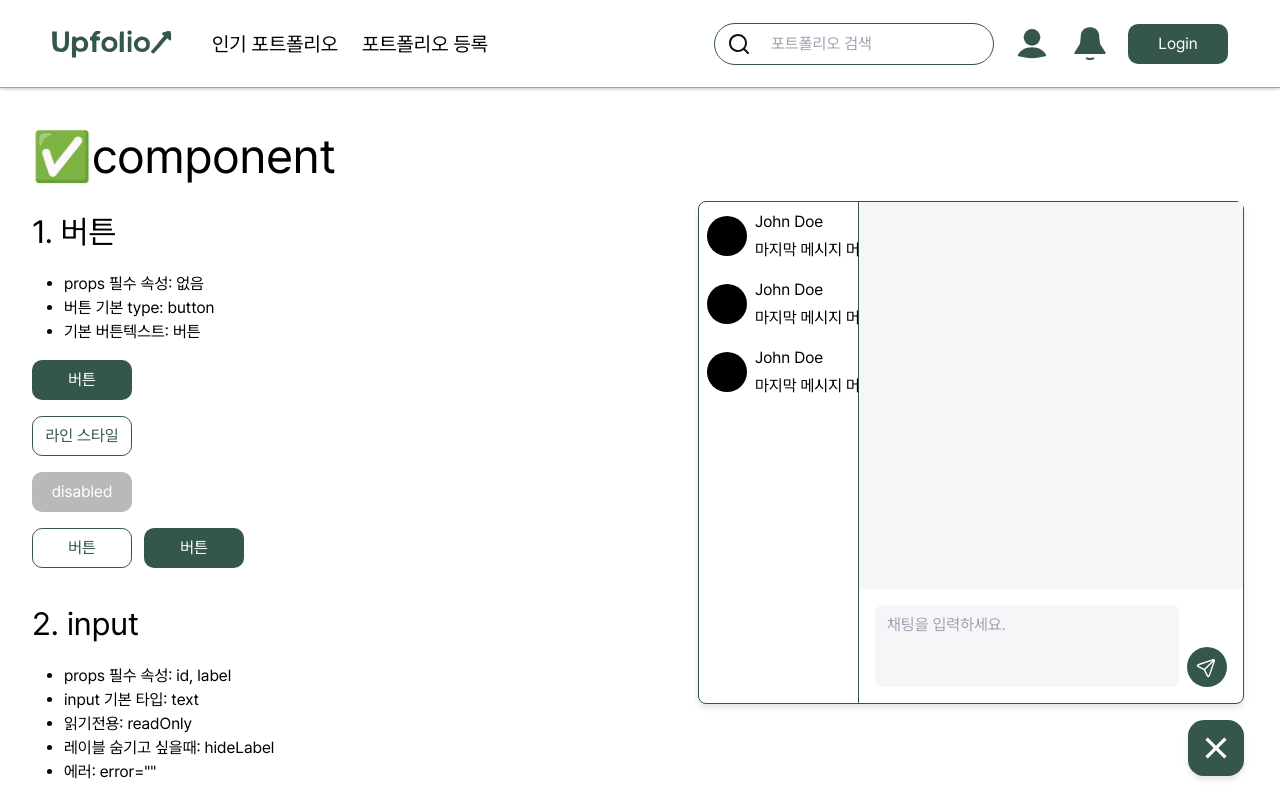
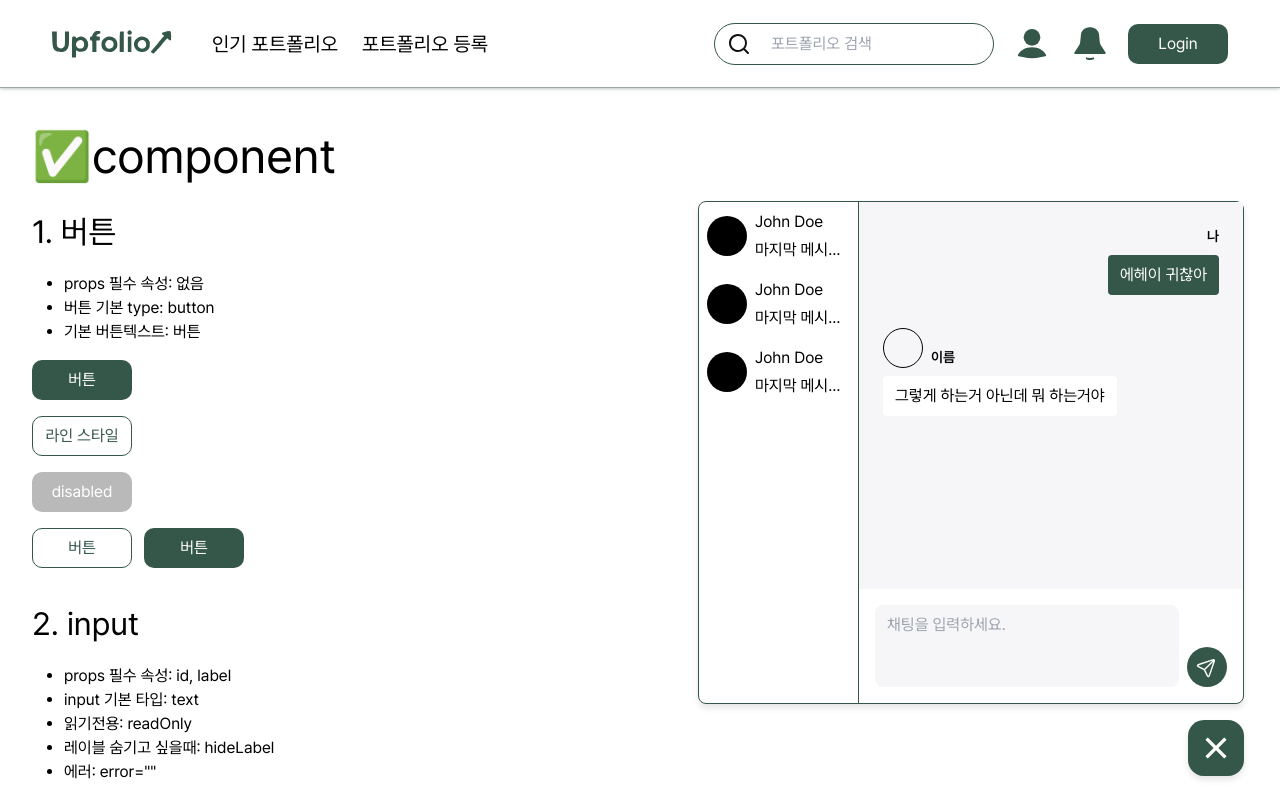
Before and after one commit to play3step/upfolio, a React (Vite) app: page /example/form in a window 1280 px wide. Both pictures are taken after a click on the button 1216 px from the left and 748 px from the top of the page. Shown: the top 800 px of the page. Built offline with nearby package versions, Linux system fonts and the light colour scheme; no server answers.

Commit message:
style : 채팅 내용 ui 추가

```diff
--- a/src/components/domain/dm/chat/DmChatContainer.tsx
+++ b/src/components/domain/dm/chat/DmChatContainer.tsx
@@ -1,6 +1,7 @@
 import S from './DmChatContainer.module.css'
 import dmSendIcon from '@/assets/icon/dm.svg'
 import DmChatListItem from './DmChatListItem'
+import DmChatMessage from './DmChatMessage'
 
 interface Props {
   isOpen: boolean
@@ -17,7 +18,16 @@ export default function DmChatContainer({ isOpen }: Props) {
         <DmChatListItem />
       </div>
       <div className={S['dm-chat-container-right']}>
-        <div className={S['dm-chat-conversation']}></div>
+        <div className={S['dm-chat-conversation']}>
+          <DmChatMessage
+            message="에헤이 귀찮아"
+            isMine={true}
+          />
+          <DmChatMessage
+            message="그렇게 하는거 아닌데 뭐 하는거야"
+            isMine={false}
+          />
+        </div>
         <div className={S['dm-chat-input']}>
           <textarea
             placeholder="채팅을 입력하세요."
--- a/src/components/domain/dm/chat/DmChatListItem.module.css
+++ b/src/components/domain/dm/chat/DmChatListItem.module.css
@@ -1,12 +1,13 @@
-.dm-chat-list-item{
+.dm-chat-list-item {
   width: 100%;
   padding: var(--sp-2);
   display: flex;
   gap: var(--sp-2);
   align-items: center;
+  min-width: 0;
 }
 
-.dm-chat-list-item-left-profile{
+.dm-chat-list-item-left-profile {
   width: 2.5rem;
   height: 2.5rem;
   border-radius: 50%;
@@ -14,16 +15,23 @@
   display: flex;
   justify-content: center;
   align-items: center;
+  flex-shrink: 0;
 }
 
-.dm-chat-list-item-right{
+.dm-chat-list-item-right {
   display: flex;
   flex-direction: column;
   gap: var(--sp-1);
   width: 100%;
-    span{
+  min-width: 0;
+  flex: 1;
+}
+
+.dm-chat-list-item-right span {
+  display: block;
   white-space: nowrap;
   overflow: hidden;
   text-overflow: ellipsis;
+  width: 100%;
+  min-width: 0;
 }
-}
--- /dev/null
+++ b/src/components/domain/dm/chat/DmChatMessage.module.css
@@ -0,0 +1,54 @@
+.wrapper {
+  min-height: 6.375rem;
+  display: flex;
+  flex-direction: column;
+  gap: var(--sp-2);
+  padding: var(--sp-2);
+}
+
+.mine {
+  align-items: flex-end;
+}
+
+.other {
+  align-items: flex-start;
+}
+
+.header {
+  display: flex;
+  align-items: end;
+  gap: var(--sp-2);
+}
+
+.profile {
+  width: 2.5rem;
+  height: 2.5rem;
+  border: 1px solid black;
+  border-radius: 50%;
+}
+
+.name {
+  font-size: var(--fs-xs);
+  font-weight: 600;
+}
+
+.content {
+  width: fit-content;
+  word-break: break-word;
+  white-space: pre-wrap;
+  overflow-wrap: break-word;
+  hyphens: auto;
+
+  padding: var(--sp-2) var(--sp-3);
+  font-size: var(--fs-sm);
+  font-weight: 400;
+  border-radius: var(--sp-1);
+
+  background-color: white;
+  color: black;
+}
+
+.mineContent {
+  background-color: var(--primary);
+  color: white;
+}
--- /dev/null
+++ b/src/components/domain/dm/chat/DmChatMessage.tsx
@@ -0,0 +1,18 @@
+import S from './DmChatMessage.module.css'
+
+interface Props {
+  message: string
+  isMine: boolean
+}
+
+export default function DmChatMessage({ message, isMine }: Props) {
+  return (
+    <div className={`${S.wrapper} ${isMine ? S.mine : S.other}`}>
+      <div className={S.header}>
+        {!isMine && <div className={S.profile} />}
+        <div className={S.name}>{isMine ? '나' : '이름'}</div>
+      </div>
+      <p className={`${S.content} ${isMine ? S.mineContent : ''}`}>{message}</p>
+    </div>
+  )
+}
```
Lines whose indentation alone changed are shown as unchanged.
